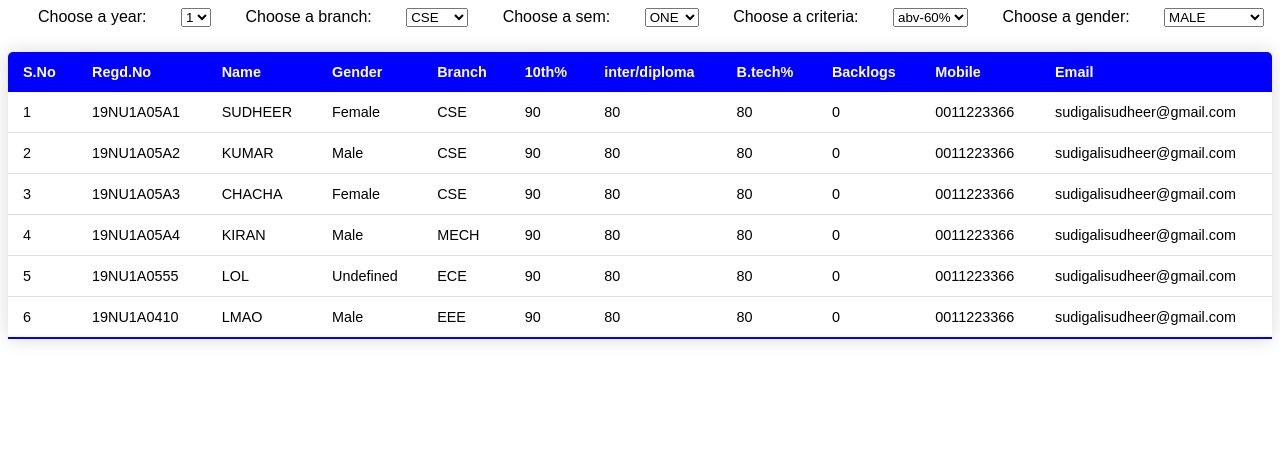
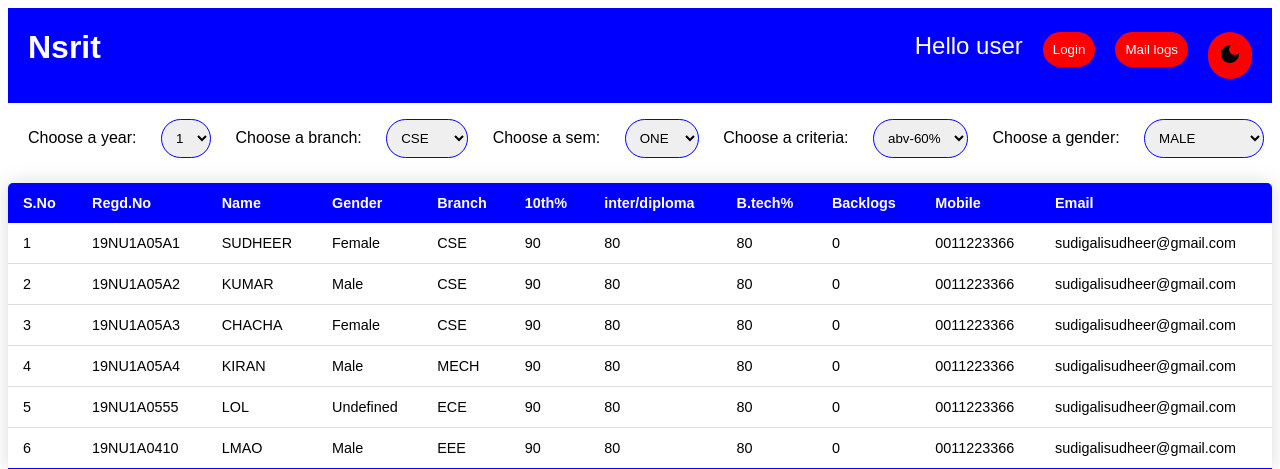
Before and after one commit to Choppalibhargav/college-sql-project, a Flask app: template templates/table.html in a window 1280 px wide. Shown: the top 469 px of the page. Run offline with Flask 2, Linux system fonts and the light colour scheme; the template is opened without the code that fills it, so the values that code supplies are empty.

Commit message:
update: added table header and dark-mode

```diff
--- a/static/table.css
+++ b/static/table.css
@@ -1,6 +1,54 @@
 * {
     font-family: sans-serif; /* Change your font family */
   }
+
+  .header {
+    display: flex;
+    flex-wrap: wrap;
+    padding: 0px 20px;
+    margin-bottom: 1rem;
+    background:blue;
+    object-fit: fill;
+    color: #fff;
+  }
+
+  button{
+    padding: 10px;
+    border-radius: 50px;
+    border-style: none;
+    color: white;
+    background-color: red;
+    cursor: pointer;
+  }
+  .logo {
+    font-size: 2rem;
+    font-weight: bold;
+    text-decoration: none;
+  }
+
+  .icons {
+    display: flex;
+    gap: 20px;
+    font-size: 1.5rem;
+    justify-content: center;
+
+  }
+  .header__nav {
+    margin-left: auto;
+    display: flex;
+    align-items: center;
+    flex-wrap: wrap;
+  }
+
+  .header__nav li {
+    display: inline-block;
+  }
+
+  .dark-mode {
+    background-color: black;
+    color: white;
+  }
+
 
   .content-table {
     border-collapse: collapse;
@@ -39,6 +87,13 @@
   }
 
   label{
+    margin: 20px;
+    display:flexbox;
+  }
+
+  select{
     padding: 10px;
-    margin: 20px;
+    border-radius: 50px;
+    border-color: blue;
+    cursor: pointer;
   }
--- a/templates/table.html
+++ b/templates/table.html
@@ -4,10 +4,29 @@
     <meta charset="UTF-8">
     <meta http-equiv="X-UA-Compatible" content="IE=edge">
     <link rel="stylesheet" href="../static/table.css">
+    <link
+  rel="stylesheet"
+  href="https://fonts.googleapis.com/icon?family=Material+Icons"
+/>
     <meta name="viewport" content="width=device-width, initial-scale=1.0">
     <title>Document</title>
 </head>
 <body>
+
+  <header class="header">
+    <h1 class="logo">Nsrit</h1>
+
+    <div class="header__nav">
+        <nav>
+            <ul class="icons">
+                <li>Hello user</li>
+                <li><button>Login</button></li>
+                <li><button>Mail logs</button></li>
+                <li><button onclick="myFunction()"><svg xmlns="http://www.w3.org/2000/svg" enable-background="new 0 0 24 24" height="24" viewBox="0 0 24 24" width="24"><rect fill="none" height="24" width="24"/><path d="M12,3c-4.97,0-9,4.03-9,9s4.03,9,9,9s9-4.03,9-9c0-0.46-0.04-0.92-0.1-1.36c-0.98,1.37-2.58,2.26-4.4,2.26 c-2.98,0-5.4-2.42-5.4-5.4c0-1.81,0.89-3.42,2.26-4.4C12.92,3.04,12.46,3,12,3L12,3z"/></svg></button></li>
+            </ul>
+        </nav>
+    </div>
+</header>
 
 <label for="year-selection">Choose a year:</label>
 <select name="year" id="year">
@@ -141,5 +160,11 @@
           </tr>
         </tbody>
       </table>
+      <script>
+        function myFunction() {
+           var element = document.body;
+           element.classList.toggle("dark-mode");
+        }
+        </script>
 </body>
 </html>
```
